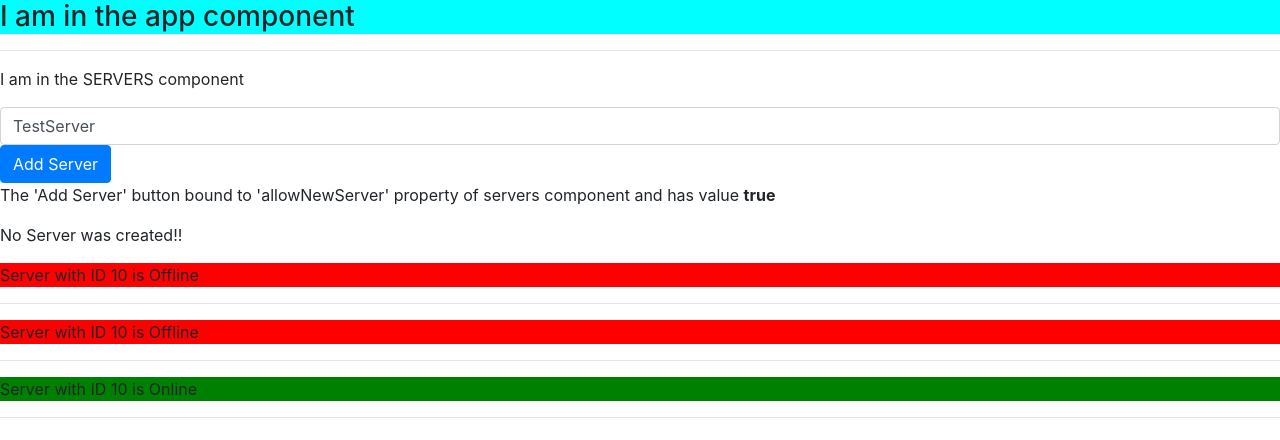
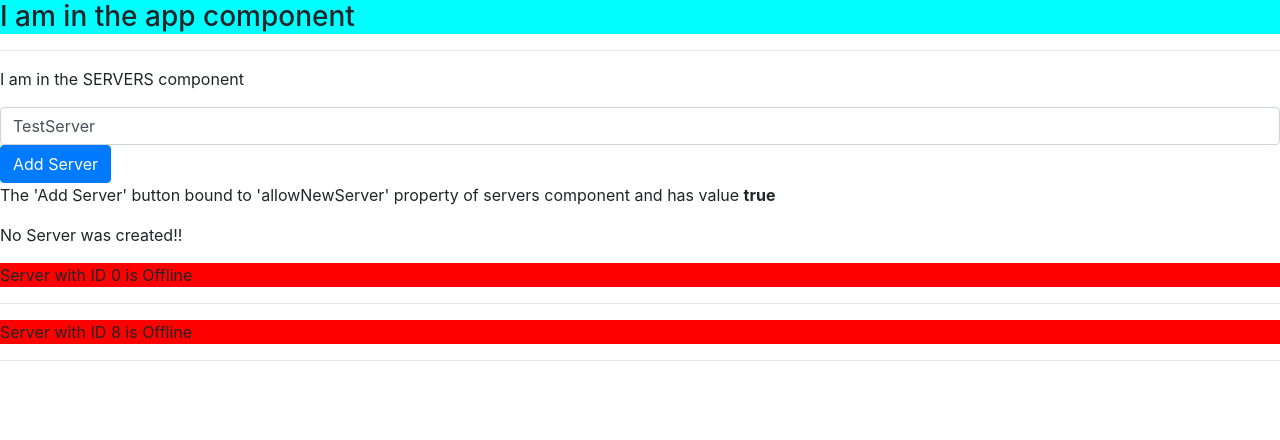
Before and after one commit to paramSonawane/helloWorld, an Angular app: page / in a window 1280 px wide. Shown: the top 440 px of the page. Built offline with nearby package versions, Linux system fonts and the light colour scheme.

Commit message:
ngClass attrbt and ngFor Strctrl directives

```diff
--- a/src/app/server/server.component.html
+++ b/src/app/server/server.component.html
@@ -5,6 +5,11 @@
     <!-- Can also use ternary operator inside {{}} -->
 
 <!-- *******************Attribute Directives******************* -->
-<p [ngStyle]="{backgroundColor : getColor()}">Server with ID {{ serverID }} is {{ getServerStatus() }} </p>
+<p
+    [ngStyle]="{backgroundColor : getColor()}"
+    [ngClass]="{online: serverStatus === 'Online'}"
+>
+    Server with ID {{ serverID }} is {{ getServerStatus() }}
+</p>
 
 <hr>
--- a/src/app/server/server.component.ts
+++ b/src/app/server/server.component.ts
@@ -5,7 +5,7 @@ import { Component} from '@angular/core';
     templateUrl : './server.component.html' //user backtics `<your html code></>` to add inline html code
 })
 export class serverComponent{
-    serverID: number = 10;
+    serverID: number = Math.floor(Math.random()*10);
     serverStatus: string = Math.random() > 0.5 ? 'Online' : 'Offline';
 
     getServerStatus(){
--- a/src/app/servers/servers.component.html
+++ b/src/app/servers/servers.component.html
@@ -47,7 +47,4 @@ requires ng-template(component Directive) as to display the element for the else
 <!-- Unlike structural directives changing the entire DOM structure,
 the Attribute directives only change the element on which it is placed -->
 
-
-<div class="app-server"></div>
-<div class="app-server"></div>
-<div class="app-server"></div>
+<div class="app-server"*ngFor="let server of servers"></div>
--- a/src/app/servers/servers.component.ts
+++ b/src/app/servers/servers.component.ts
@@ -9,6 +9,7 @@ export class ServersComponent implements OnInit {
   allowNewServer: boolean = false;
   serverCreated: boolean = false;
   serverName: string = 'TestServer';
+  servers = ['TestSerer', 'WorkServer'];
 
   constructor() {
     setTimeout(() => {
@@ -21,6 +22,7 @@ export class ServersComponent implements OnInit {
 
   onCreateServer() {
     this.serverCreated = true;
+    this.servers.push(this.serverName);
   }
 
   onUpdateServerName(event: Event){
```
